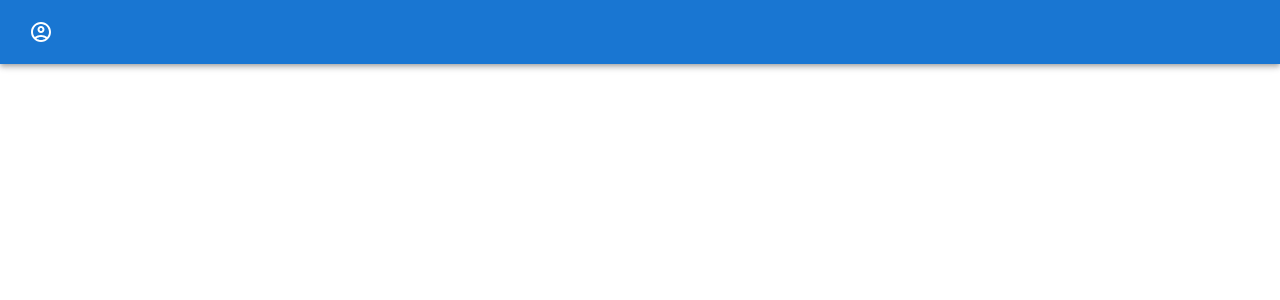
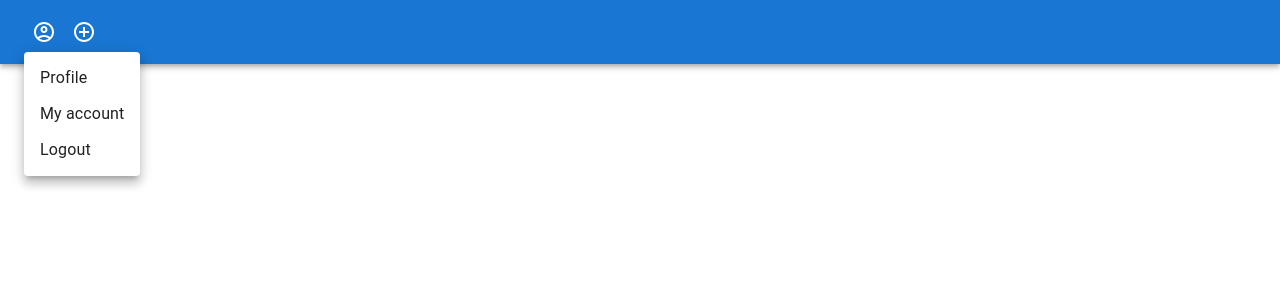
Before and after one commit to wojtek99955/mui-demo-website, a React (Create React App) app: page / in a window 1280 px wide. Both pictures are taken after a click on the button 41 px from the left and 32 px from the top of the page. Shown: the top 300 px of the page. Built offline with nearby package versions, Linux system fonts and the light colour scheme.

Commit message:
header update

```diff
--- a/src/components/Header.js
+++ b/src/components/Header.js
@@ -3,17 +3,46 @@ import Toolbar from "@mui/material/Toolbar";
 import IconButton from "@mui/material/IconButton";
 import AccountCircleOutlinedIcon from "@mui/icons-material/AccountCircleOutlined";
 import styled from "styled-components";
+import AddCircleOutlineOutlinedIcon from "@mui/icons-material/AddCircleOutlineOutlined";
+import Menu from "@mui/material/Menu";
+import MenuItem from "@mui/material/MenuItem";
+import { useState } from "react";
 
-const StyledIcon = styled(AccountCircleOutlinedIcon)`
+const UserIcon = styled(AccountCircleOutlinedIcon)`
+  color: white;
+`;
+const AddIcon = styled(AddCircleOutlineOutlinedIcon)`
   color: white;
 `;
 
 function Header() {
+  const [anchorEl, setAnchorEl] = useState(null);
+  const open = Boolean(anchorEl);
+  const handleClick = (event) => {
+    setAnchorEl(event.currentTarget);
+  };
+  const handleClose = () => {
+    setAnchorEl(null);
+  };
+
   return (
     <AppBar position="static">
       <Toolbar>
-        <IconButton size="small" edge="end">
-          <StyledIcon />
+        <IconButton onClick={handleClick}>
+          <UserIcon />
+        </IconButton>
+        <Menu
+          aria-labelledby="demo-positioned-button"
+          anchorEl={anchorEl}
+          open={open}
+          onClose={handleClose}
+        >
+          <MenuItem onClick={handleClose}>Profile</MenuItem>
+          <MenuItem onClick={handleClose}>My account</MenuItem>
+          <MenuItem onClick={handleClose}>Logout</MenuItem>
+        </Menu>
+        <IconButton>
+          <AddIcon />
         </IconButton>
       </Toolbar>
     </AppBar>
```
